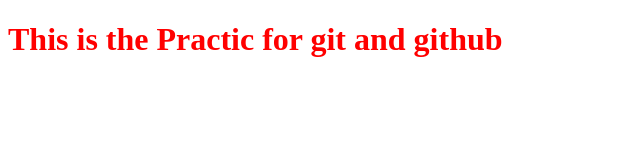
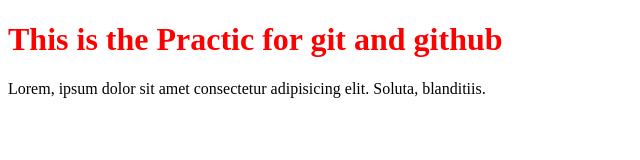
Before and after one commit to zotiz/git_Practice, a plain HTML site: page index.html in a window 1280 px wide. Shown: the whole page, without its empty margins (0-640 px from the left). Drawn offline with Linux system fonts and the light colour scheme.

Commit message:
chnage branch

```diff
--- a/index.html
+++ b/index.html
@@ -9,6 +9,6 @@
 </head>
 <body>
   <h1>This is the Practic for git and github</h1>
-
+  <p>Lorem, ipsum dolor sit amet consectetur adipisicing elit. Soluta, blanditiis.</p>
 </body>
 </html>
```
